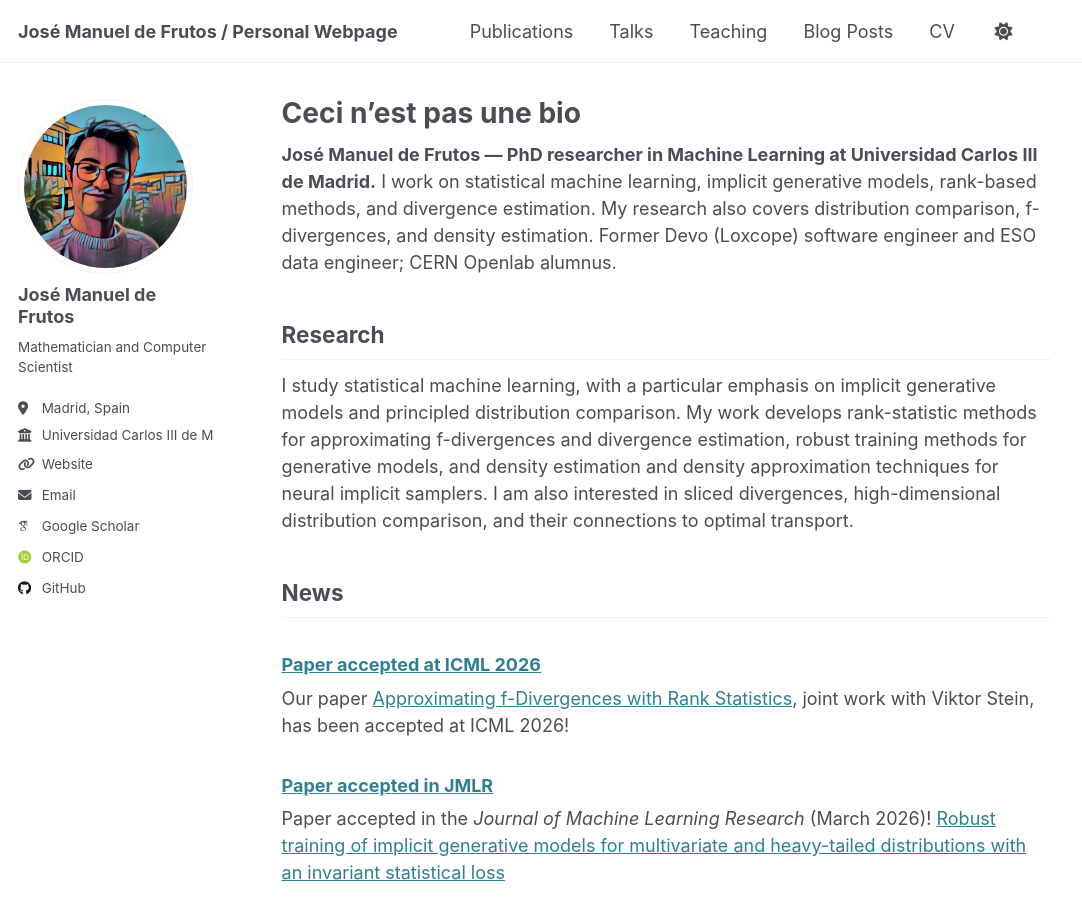
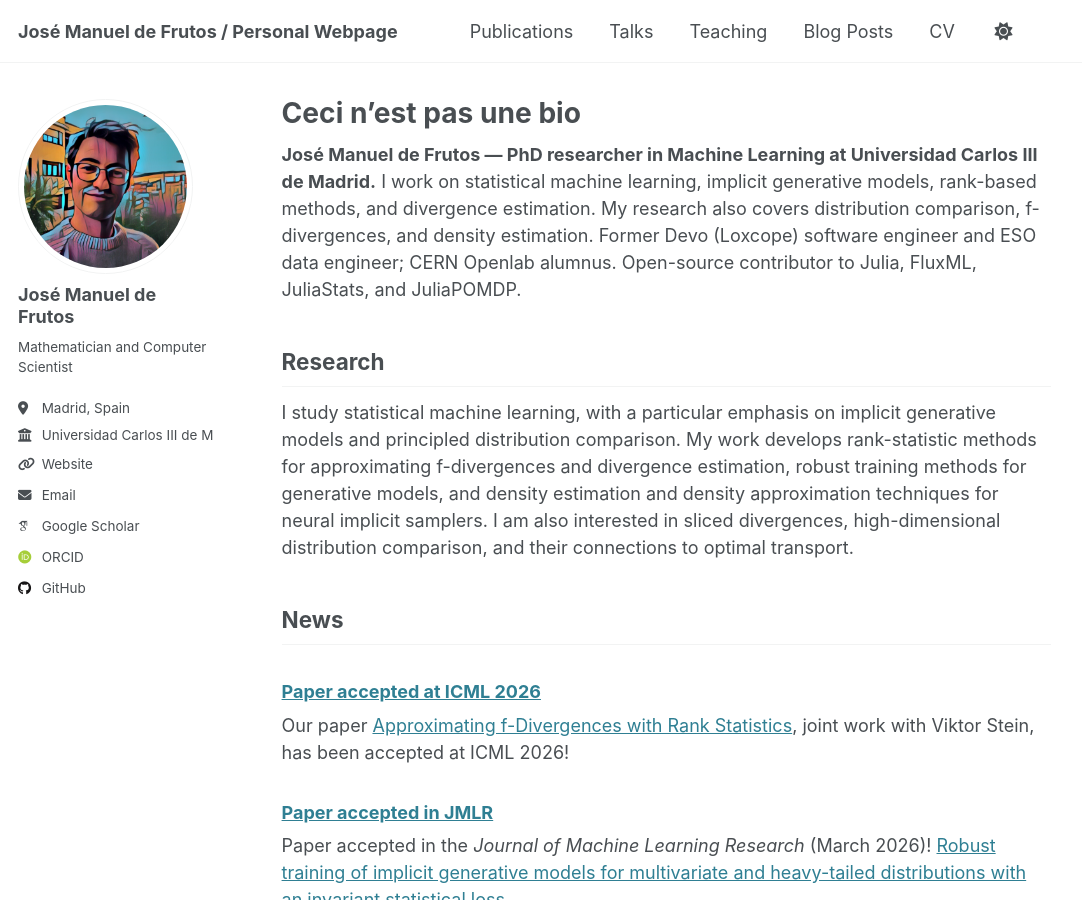
Before and after one commit to josemanuel22/josemanuel22.github.io, a Jekyll site: the page built from _pages/about.md, in a window 1280 px wide and 900 px high. Shown: the whole window, without its empty margins (0-1082 px from the left). Built offline with Jekyll 4.4.1, drawn with Linux system fonts in a browser that asks for light colours; some web fonts are replaced.

Commit message:
Highlight open-source contributions on homepage

```diff
--- a/_pages/about.md
+++ b/_pages/about.md
@@ -7,7 +7,7 @@ redirect_from:
   - /about.html
 ---
 
-**José Manuel de Frutos — PhD researcher in Machine Learning at Universidad Carlos III de Madrid.** I work on statistical machine learning, implicit generative models, rank-based methods, and divergence estimation. My research also covers distribution comparison, f-divergences, and density estimation. Former Devo (Loxcope) software engineer and ESO data engineer; CERN Openlab alumnus.
+**José Manuel de Frutos — PhD researcher in Machine Learning at Universidad Carlos III de Madrid.** I work on statistical machine learning, implicit generative models, rank-based methods, and divergence estimation. My research also covers distribution comparison, f-divergences, and density estimation. Former Devo (Loxcope) software engineer and ESO data engineer; CERN Openlab alumnus. Open-source contributor to Julia, FluxML, JuliaStats, and JuliaPOMDP.
 
 ## Research
 
```
